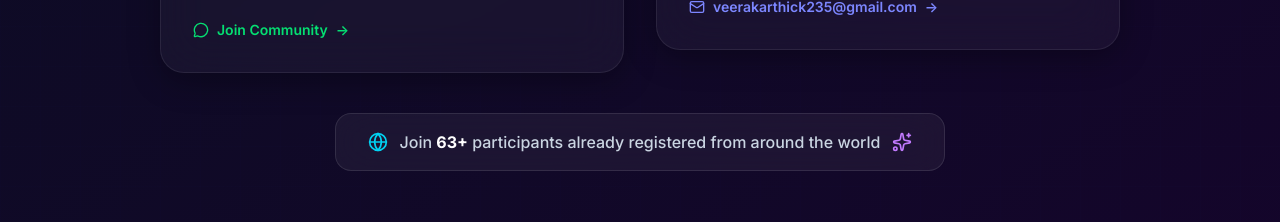
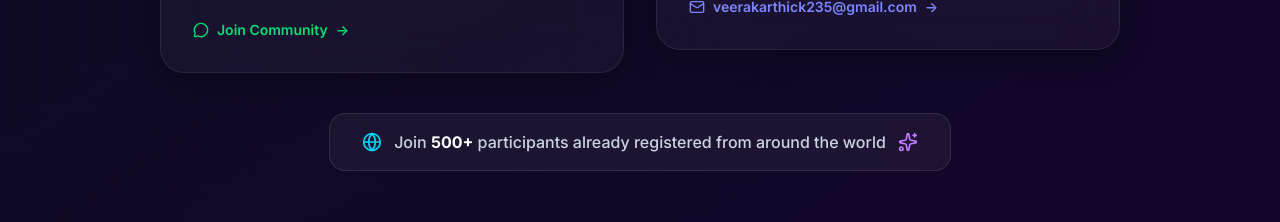
Before and after one commit to veerakarthick235/Build-the-future-with-AI-Hackathon-Website, a Next.js app: page / in a window 1280 px wide. Shown: the part 11180-11402 px from the top of the page. Built offline with nearby package versions, Linux system fonts and the light colour scheme; no server answers.

Commit message:
Update Community.tsx

```diff
--- a/components/sections/Community.tsx
+++ b/components/sections/Community.tsx
@@ -108,7 +108,7 @@ export default function Community() {
           <div className="inline-flex items-center gap-3 glass px-8 py-4 rounded-2xl border border-white/10">
             <Globe className="w-5 h-5 text-cyan-400" />
             <span className="text-slate-300 font-medium">
-              Join <span className="text-white font-bold">63+</span> participants already registered from around the world
+              Join <span className="text-white font-bold">500+</span> participants already registered from around the world
             </span>
             <Sparkles className="w-5 h-5 text-purple-400" />
           </div>
```
